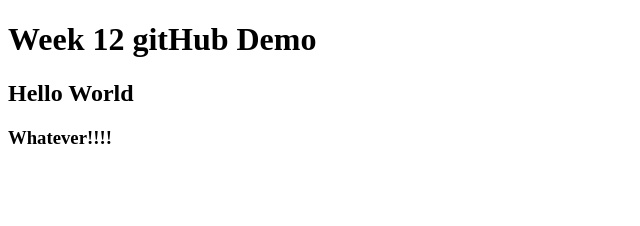
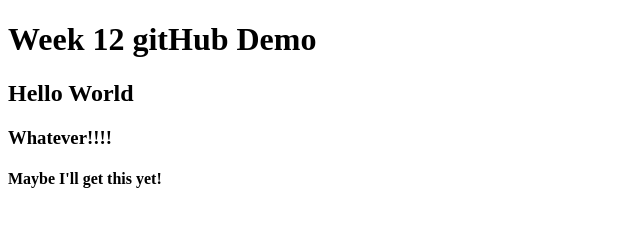
Before and after one commit to catmerrymary/wk12demo, a plain HTML site: page index.html in a window 1280 px wide. Shown: the whole page, without its empty margins (0-640 px from the left). Drawn offline with Linux system fonts and the light colour scheme.

Commit message:
added h4

```diff
--- a/index.html
+++ b/index.html
@@ -8,5 +8,6 @@
     <h1>Week 12 gitHub Demo</h1>
     <h2>Hello World</h2>
     <h3>Whatever!!!!</h3>
+    <h4>Maybe I'll get this yet!</h4>
 </body>
 </html>
```
